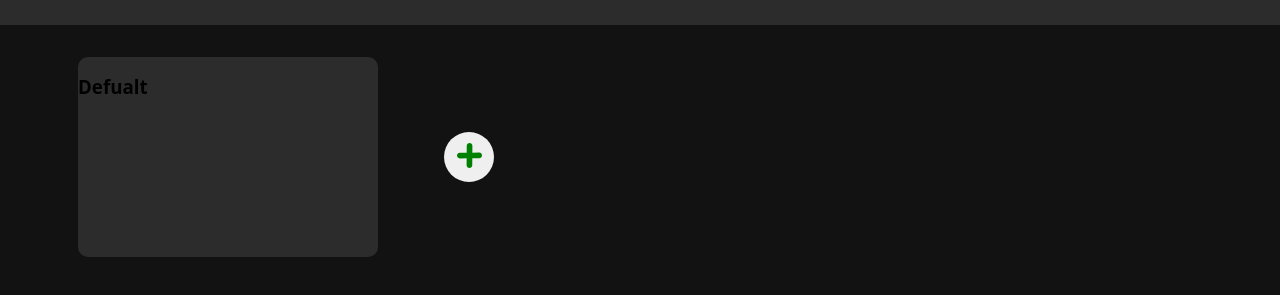
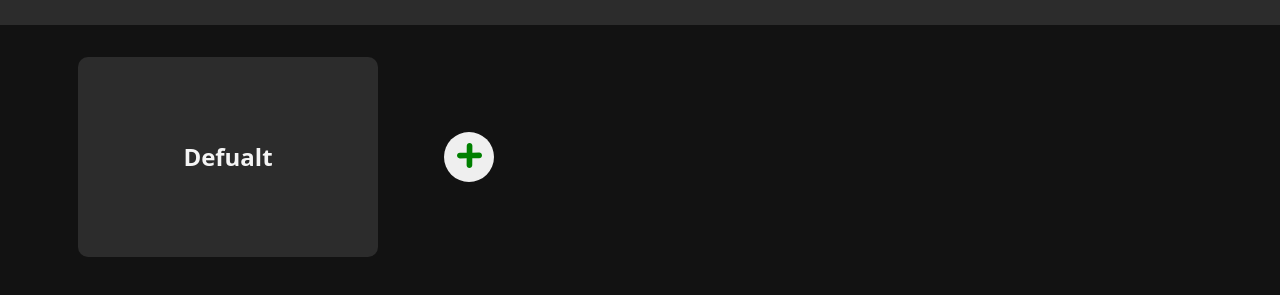
Before and after one commit to Asunder3301/todo-list, a website built with webpack: page src/template.html in a window 1280 px wide. Shown: the part 71-366 px from the top of the page. Built offline with nearby package versions, Linux system fonts and the light colour scheme.

Commit message:
Add styling to project titles

```diff
--- a/src/styles.css
+++ b/src/styles.css
@@ -5,7 +5,7 @@
     --secondary-text: #b3b3b3;
 }
 
-h1, h2 { margin: 0; color: var(--main-text); }
+h1, h2, h3, input, #project-form, #submit-button { margin: 0; color: var(--main-text); }
 button { border: none; padding: 0; }
 
 body {
@@ -35,6 +35,9 @@
 }
 
 .project {
+    display: flex;
+    justify-content: center;
+    align-items: center;
     margin: auto;
     border-radius: 10px;
     min-height: 200px;
@@ -42,6 +45,8 @@
     max-width: 300px;
     background-color: var(--secondary-color);
 }
+
+h3 { font-size: clamp(1rem, 2.5vw, 1.5rem); }
 
 #add-btn {
     margin: auto 0 auto !important;
@@ -62,7 +67,6 @@
 #project-form {
     display: grid;
     gap: 1rem;
-    color: var(--main-text);
 }
 
 .form-group { display: flex; flex-direction: column; gap: 0.5rem; }
@@ -75,7 +79,6 @@
     height: 1.5rem;
     min-width: 1.75rem;
     width: 100%;
-    color: var(--main-text);
     background-color: var(--secondary-color);
 }
 
@@ -88,5 +91,4 @@
     justify-self: center;
     font-size: clamp(0.5rem, 1.2vw, 1rem);
     background-color: var(--secondary-color);
-    color: var(--main-text);
 }
```
